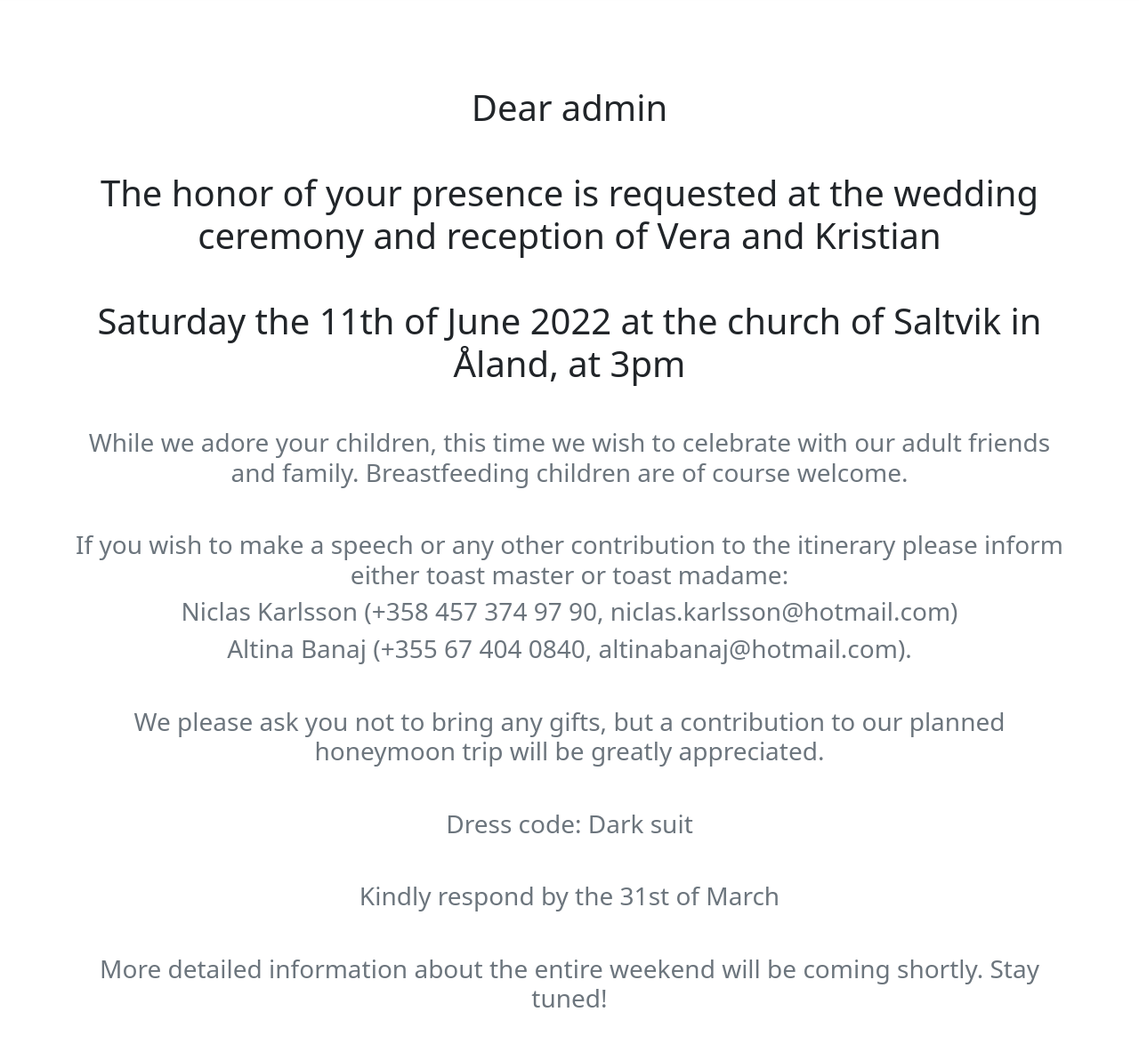
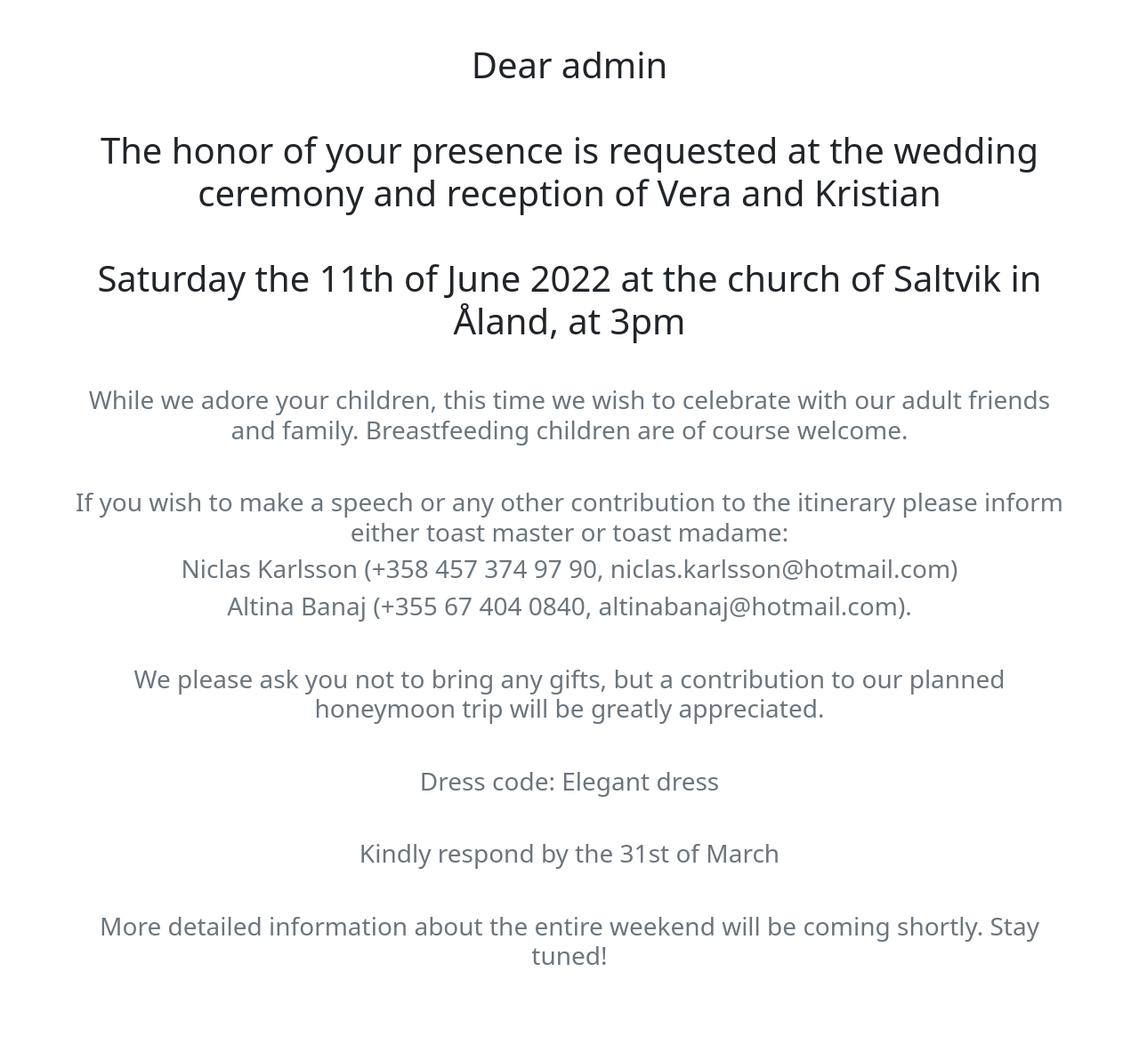
Before and after one commit to jakelamotta/wedding-planner, a Flask app: page / in a window 1280 px wide. Shown: the part 465-1648 px from the top of the page at 89% size. After the commit the page ends 1550 px from the top, so only its background shows below. Run offline with Flask 2, Linux system fonts and the light colour scheme; a user stored in the database is signed in; data comes from the database, SQL or seed files in the repository; some libraries are stand-ins or nearby versions.

Commit message:
Changed dresscode

```diff
--- a/wedding/templates/index.html
+++ b/wedding/templates/index.html
@@ -2,7 +2,7 @@
 {% extends "base.html" %}
 
 {% block content %}
-<h3 class="display-6 mt-5">
+<h3 class="display-6">
 	Dear {{guests}}
 </h3>
 
@@ -35,7 +35,7 @@
 </h3>
 
 <h3 class="mt-5 text-muted">
-	{{gettext('Dress code: Dark suit')}}
+	{{gettext('Dress code: Elegant dress')}}
 </h3>
 
 <h3 class="mt-5 text-muted">
```
